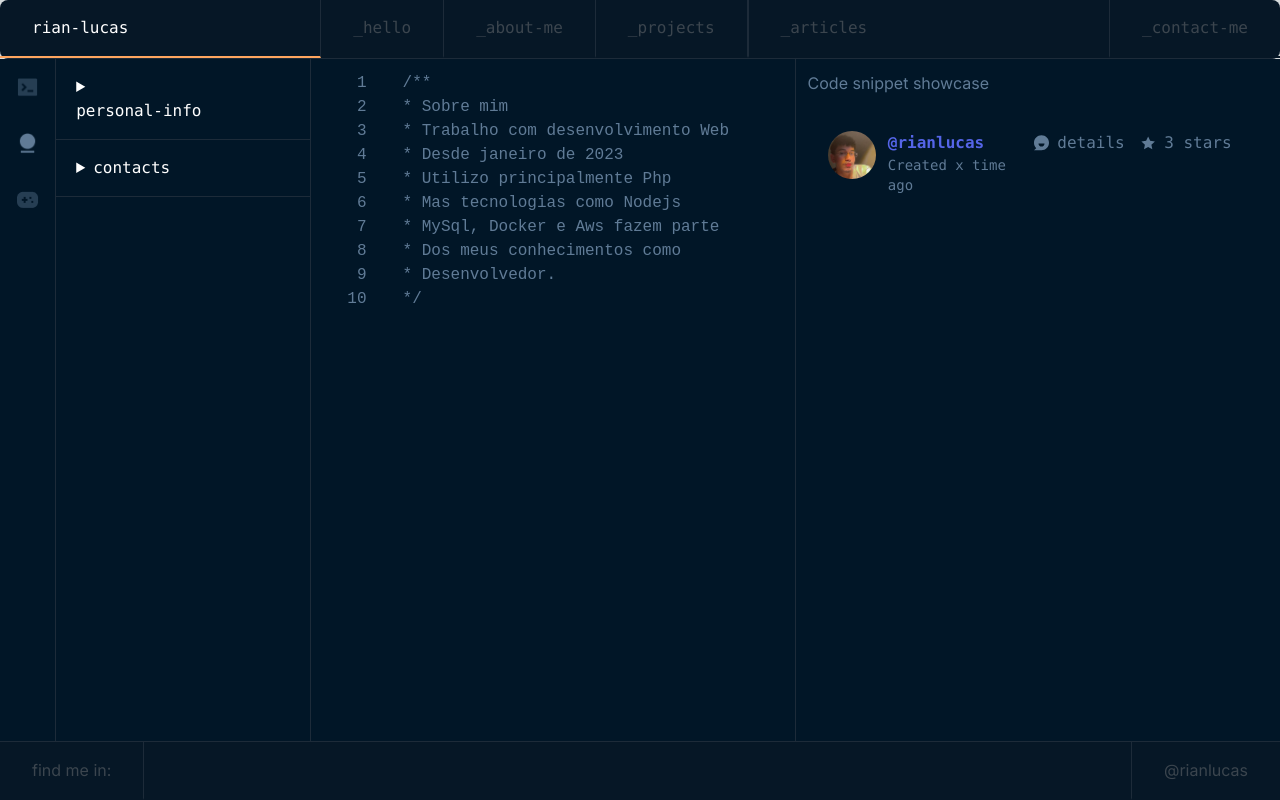
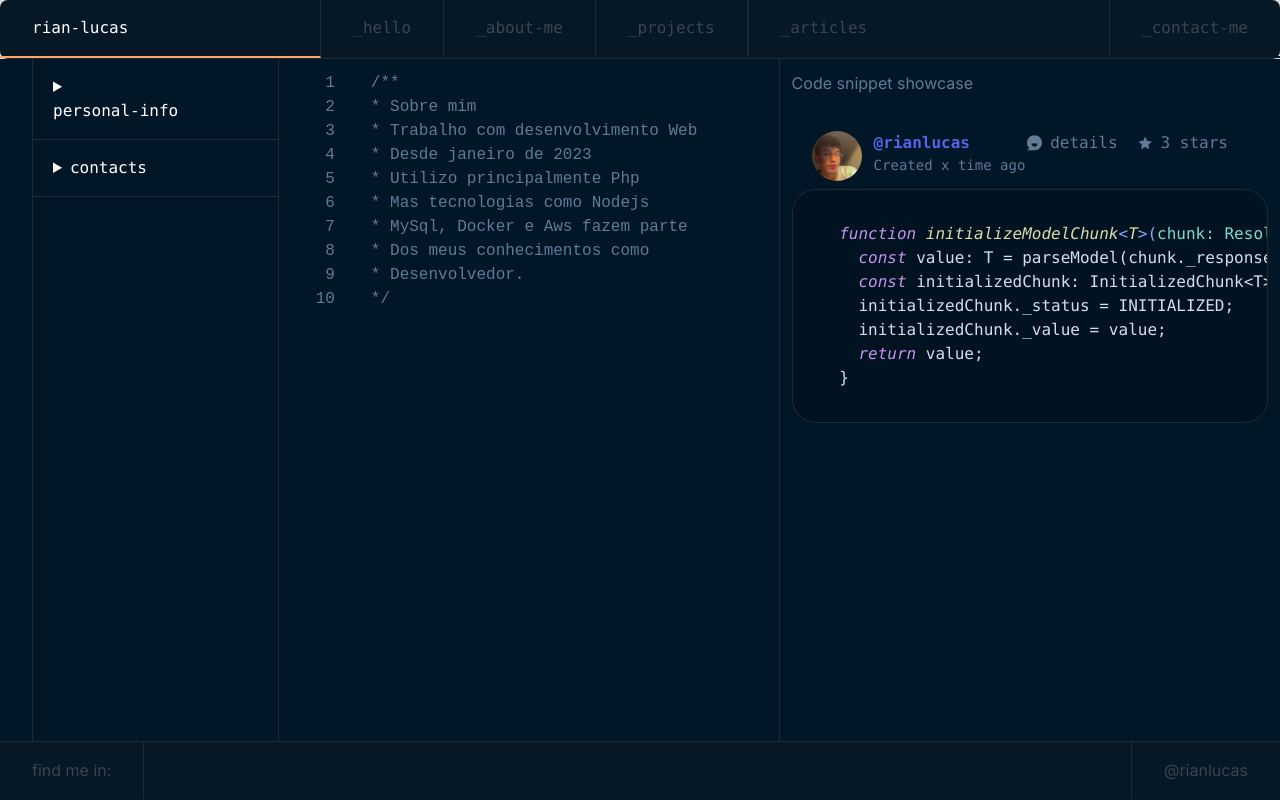
Before and after one commit to rianlucas/my-portfolio, a Next.js app in the folder Next/portfolio/: page /aboutMe/PersonalInfo in a window 1280 px wide. Built offline with nearby package versions, Linux system fonts and the light colour scheme.

Commit message:
feat: create code snippet component

```diff
--- a/Next/portfolio/app/Components/card/Card.tsx
+++ b/Next/portfolio/app/Components/card/Card.tsx
@@ -1,10 +1,12 @@
 import CardHeader from "./CardHeader"
+import CodeSnippet from "./CodeSnippet"
 
 export default function Card() {
   return (
     <div className="p-3 text-default-text-color">
       <p>Code snippet showcase</p>
       <CardHeader />
+      <CodeSnippet />
     </div>
   )
 }
--- a/Next/portfolio/app/Components/card/CardHeader.tsx
+++ b/Next/portfolio/app/Components/card/CardHeader.tsx
@@ -6,7 +6,7 @@ import Star from "../../assets/icons/Star.svg"
 
 export default function CardHeader() {
   return(
-    <div className="flex px-5 py-9 font-mono grow justify-between">
+    <div className="flex px-5 pt-9 pb-2 font-mono grow justify-between">
         <div className="flex">
 
           <div className="pr-3">
--- /dev/null
+++ b/Next/portfolio/app/Components/card/CodeSnippet.tsx
@@ -0,0 +1,28 @@
+import SyntaxHighlighter from "react-syntax-highlighter/dist/esm/default-highlight"
+import { nightOwl } from "react-syntax-highlighter/dist/esm/styles/hljs"
+
+export default function CodeSnippet() {
+  const code = `
+    function initializeModelChunk<T>(chunk: ResolvedModelChunk): T {
+      const value: T = parseModel(chunk._response, chunk._value);
+      const initializedChunk: InitializedChunk<T> = (chunk: any);
+      initializedChunk._status = INITIALIZED;
+      initializedChunk._value = value;
+      return value;
+    }
+  `
+
+  const customStyle = {
+    'backgroundColor': '#011221',
+    'border-radius': '1.5rem',
+  };
+
+
+  return (
+    <div className="border border-default-border-color rounded-3xl">
+      <SyntaxHighlighter language="typescript" style={nightOwl} customStyle={customStyle}>
+        {code}
+      </SyntaxHighlighter>
+    </div>
+  )
+}
```
